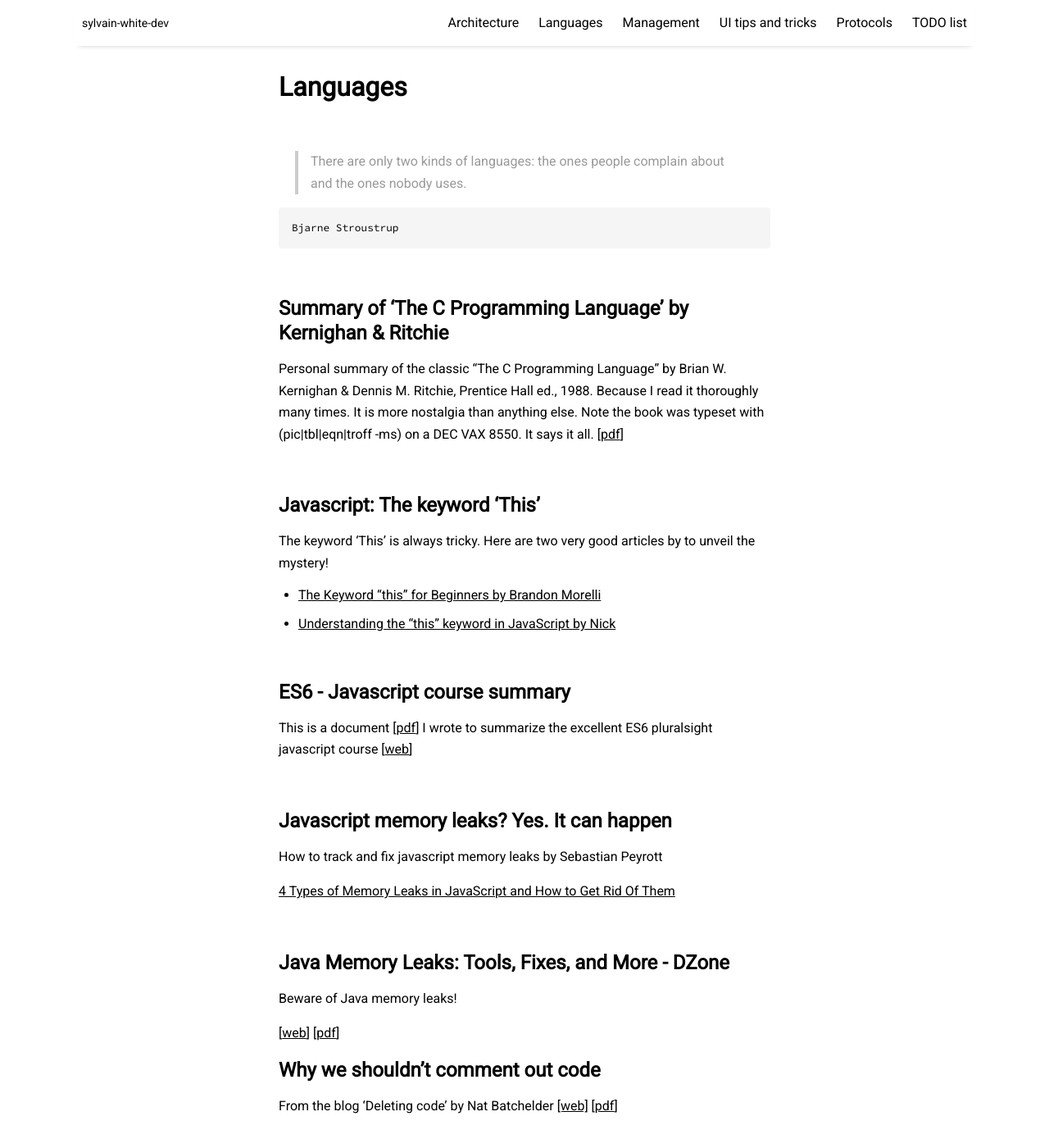
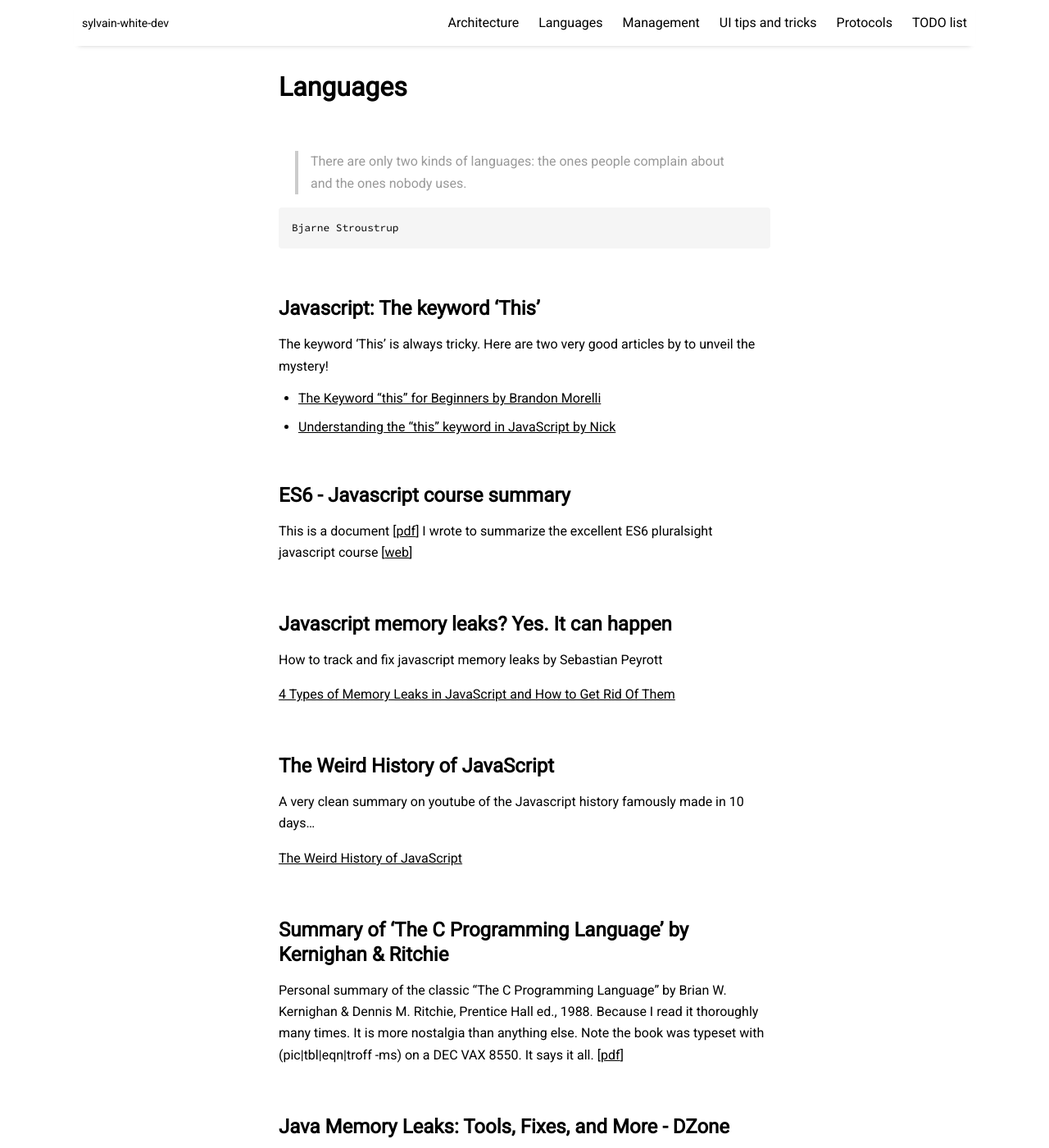
Before and after one commit to sylvainwhite/sylvain-white-dev, a Jekyll site: the page built from pages/languages.md, in a window 1280 px wide and 1400 px high. Shown: the whole window at 82% size. Built offline with Jekyll 4.4.1, drawn with Linux system fonts in a browser that asks for light colours; nearby versions of some CDN libraries.

Commit message:
Add youtube link on Javascript history

```diff
--- a/pages/languages.md
+++ b/pages/languages.md
@@ -7,14 +7,6 @@ title: Languages
 > There are only two kinds of languages: the ones people complain about and the ones nobody uses.
 
     Bjarne Stroustrup
-
-
-<br/>
-
-## Summary of 'The C Programming Language' by Kernighan & Ritchie
-
-Personal summary of the classic "The C Programming Language" by Brian W. Kernighan & Dennis M. Ritchie, Prentice Hall ed., 1988. Because I read it thoroughly many times. It is more nostalgia than anything else. Note the book was typeset with (pic|tbl|eqn|troff -ms) on a DEC VAX 8550. It says it all.
-[[pdf]({{ site.github.url }}/resources/cLanguageKRSummary.pdf){:target="_blank"}]
 
 <br/>
 
@@ -40,12 +32,28 @@ How to track and fix javascript memory leaks by Sebastian Peyrott
 
 <br/>
 
+## The Weird History of JavaScript
+
+A very clean summary on youtube of the Javascript history famously made in 10 days...
+
+[The Weird History of JavaScript](https://www.youtube.com/watch?v=Sh6lK57Cuk4){:target="_blank"}
+
+<br/>
+
+## Summary of 'The C Programming Language' by Kernighan & Ritchie
+
+Personal summary of the classic "The C Programming Language" by Brian W. Kernighan & Dennis M. Ritchie, Prentice Hall ed., 1988. Because I read it thoroughly many times. It is more nostalgia than anything else. Note the book was typeset with (pic|tbl|eqn|troff -ms) on a DEC VAX 8550. It says it all.
+[[pdf]({{ site.github.url }}/resources/cLanguageKRSummary.pdf){:target="_blank"}]
+
+<br/>
+
 ## Java Memory Leaks: Tools, Fixes, and More - DZone
 
 Beware of Java memory leaks!
 
 [[web](https://dzone.com/articles/how-to-find-and-fix-memory-leaks-in-your-java-appl){:target="_blank"}]
 [[pdf]({{ site.github.url }}/resources/javaMemoryLeaks.pdf){:target="_blank"}]
+
 <br/>
 
 ## Why we shouldn't comment out code
```
